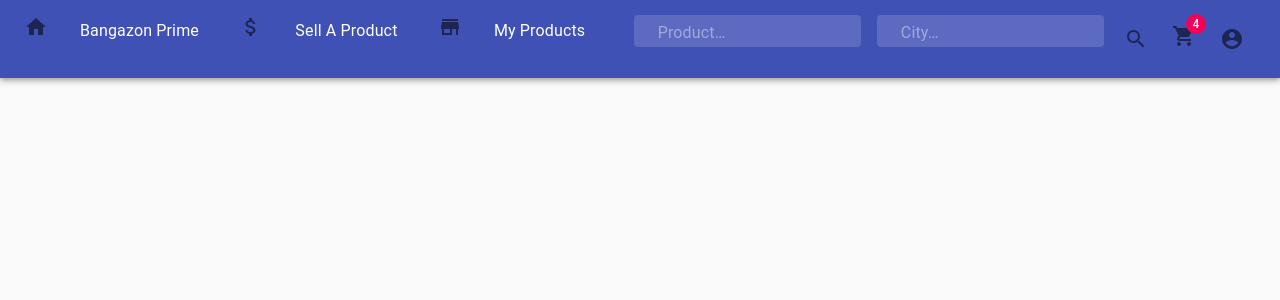
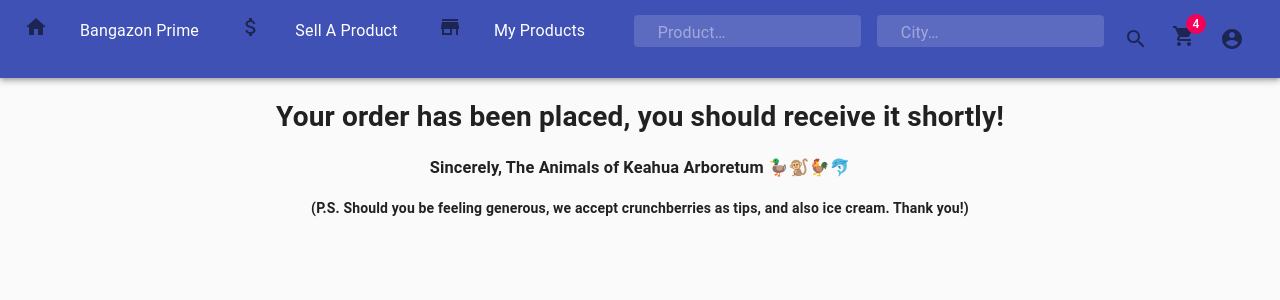
Before and after one commit to nss-cohort-36/bangazon-client-imagination-station-react, a React (Create React App) app in the folder bangazon/: page /thankyou in a window 1280 px wide. Shown: the top 300 px of the page. Built offline with nearby package versions, Linux system fonts and the light colour scheme; sample sign-in values are in the browser's storage.

Commit message:
finished complete order functionality

```diff
--- a/bangazon/src/components/ApplicationViews.js
+++ b/bangazon/src/components/ApplicationViews.js
@@ -135,7 +135,7 @@ export default class ApplicationViews extends Component {
           }}
         />
 
-        <Route
+        <Route exact
           path="/completeorder/:orderId(\d+)"
           render={(props, link) => {
             if (isAuthenticated()) {
@@ -145,11 +145,11 @@ export default class ApplicationViews extends Component {
             }
           }}
         />
-        <Route
-          path="/thankyou'"
-          render={(props, link) => {
+        <Route exact
+          path="/thankyou"
+          render={(props) => {
             if (isAuthenticated()) {
-              return <ThankYou {...props} {...this.props} {...link} />;
+              return <ThankYou {...props} {...this.props} />;
             } else {
               return <Redirect to="/login" />;
             }
--- a/bangazon/src/components/orders/Order.css
+++ b/bangazon/src/components/orders/Order.css
@@ -0,0 +1,3 @@
+.complete-order-container {
+    text-align: center;
+}
--- a/bangazon/src/components/orders/ThankYou.js
+++ b/bangazon/src/components/orders/ThankYou.js
@@ -5,21 +5,25 @@ import React, { Component } from 'react'
 // Author: Lauren Riddle
 // Purpose: To load complete order view
 
-class ThankYou extends Component {
+const ThankYou = () => {
 
-    render() {
+    // render() {
 
         return (
             <>
+
                 <div className="complete-order-container">
 
 
-                    <h1>You order has been placed! Thank You! 🦆🐒🐓🐬 - The Animals of the Aboretum (P.S. We accept crunchberries as tips)</h1>
+                    <h1>Your order has been placed, you should receive it shortly!</h1>
+                     <h3>Sincerely,
+                          The Animals of Keahua Arboretum 🦆🐒🐓🐬</h3><h4> (P.S. Should you be feeling generous, we accept crunchberries as tips, and also ice cream. Thank you!)</h4>
 
                 </div>
-            </>
+                </>
+
         );
-    }
+    // }
 }
 
 export default ThankYou
```
